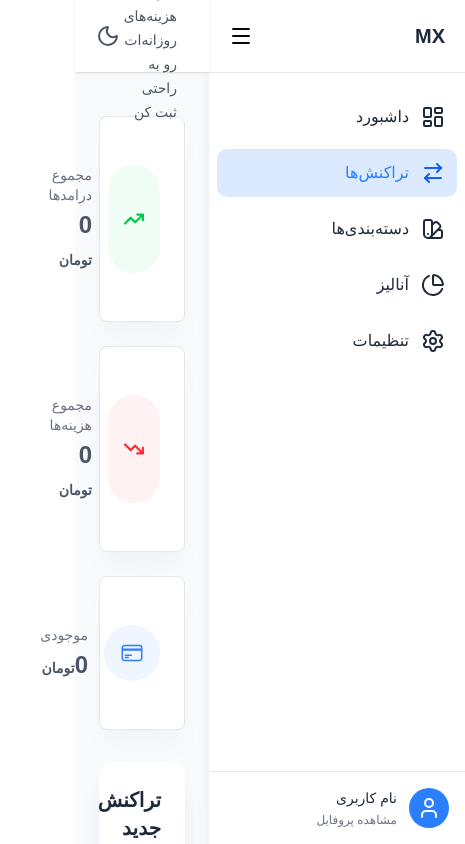
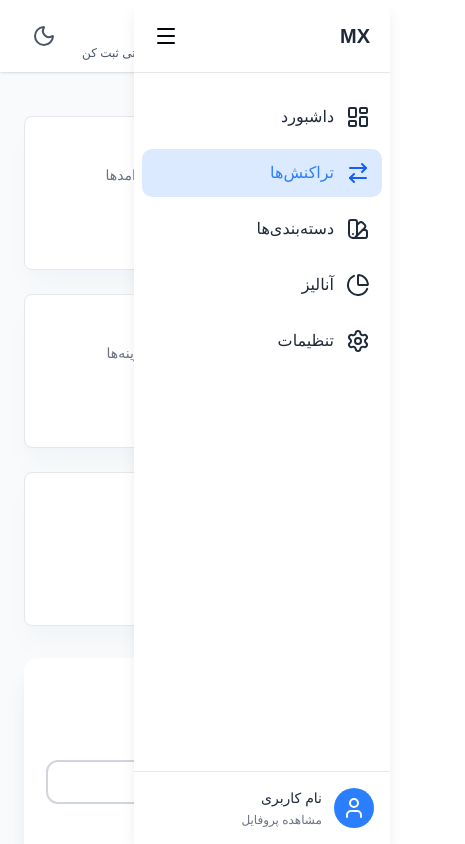
Before and after one commit to micodex/mx-expense-tracker, a React (Vite) app: page / in a window 390 px wide. Shown: the top 844 px of the page, 465 px wide, since content can reach past the window. Built offline with nearby package versions, Linux system fonts and the light colour scheme; a small style sheet from the web is missing.

Commit message:
style: add responsive for mobile

```diff
--- a/src/components/TotalsPieChart.tsx
+++ b/src/components/TotalsPieChart.tsx
@@ -49,7 +49,7 @@ export default function TotalsPieCharts() {
   };
 
   return (
-    <div className="grid grid-cols-2 gap-6">
+    <div className="grid md:grid-cols-2 gap-6">
       <PieChartDonut
         data={expenseChartData(categorySummary)}
         total={totals.income}
--- a/src/components/layout/Layout.tsx
+++ b/src/components/layout/Layout.tsx
@@ -11,7 +11,7 @@ export default function Layout({ children }: { children: React.ReactNode }) {
       <SideBar />
       <div
         className={`flex-1 mt-17 transition-all duration-300 p-6 ${
-          sidebarOpen ? "mr-64" : "mr-20"
+          sidebarOpen ? "mr-20 md:mr-64" : "mr-20"
         }`}
       >
         <TopBar />
--- a/src/components/layout/TopBar.tsx
+++ b/src/components/layout/TopBar.tsx
@@ -6,12 +6,13 @@ export default function TopBar() {
 
   return (
     <div
-      className={`$text-xl bg-white shadow-sm flex items-center justify-between h-18 py-2 px-8 fixed left-0 top-0 z-10 transition-all duration-300`}
-      style={{ right: sidebarOpen ? "256px" : "80px" }}
+      className={`${
+        sidebarOpen ? "right-20 md:right-64" : "right-20"
+      } text-xl bg-white shadow-sm flex items-center justify-between h-18 py-2 px-8 fixed left-0 top-0 z-5 transition-all duration-300`}
     >
       <div className="">
         <h2 className="text-lg font-semibold text-gray-700">مدیریت هزینه‌ها</h2>
-        <span className="text-sm text-gray-600">
+        <span className="text-xs md:text-sm text-gray-600">
           هزینه‌های روزانه‌ات رو به راحتی ثبت کن
         </span>
       </div>
--- a/src/pages/Summary.tsx
+++ b/src/pages/Summary.tsx
@@ -6,13 +6,12 @@ import type { Summary } from "@/types";
 
 export default function SummaryPage() {
   const { transactions } = useApp();
-
   const categorySummary: Summary = createSummary(transactions);
 
   return (
     <div className="bg-white rounded-xl shadow-xl shadow-slate-200 p-6 mt-6">
       <h2 className="text-lg font-semibold text-gray-800">خلاصه هزینه‌ها</h2>
-      <div className="grid grid-cols-4 gap-6 mt-4 ">
+      <div className="grid  md:grid-cols-3 lg:grid-cols-4 gap-6 mt-4 ">
         {Object.keys(categorySummary).length !== 0 ? (
           Object.entries(categorySummary).map(([category, data], index) => (
             <div
```
